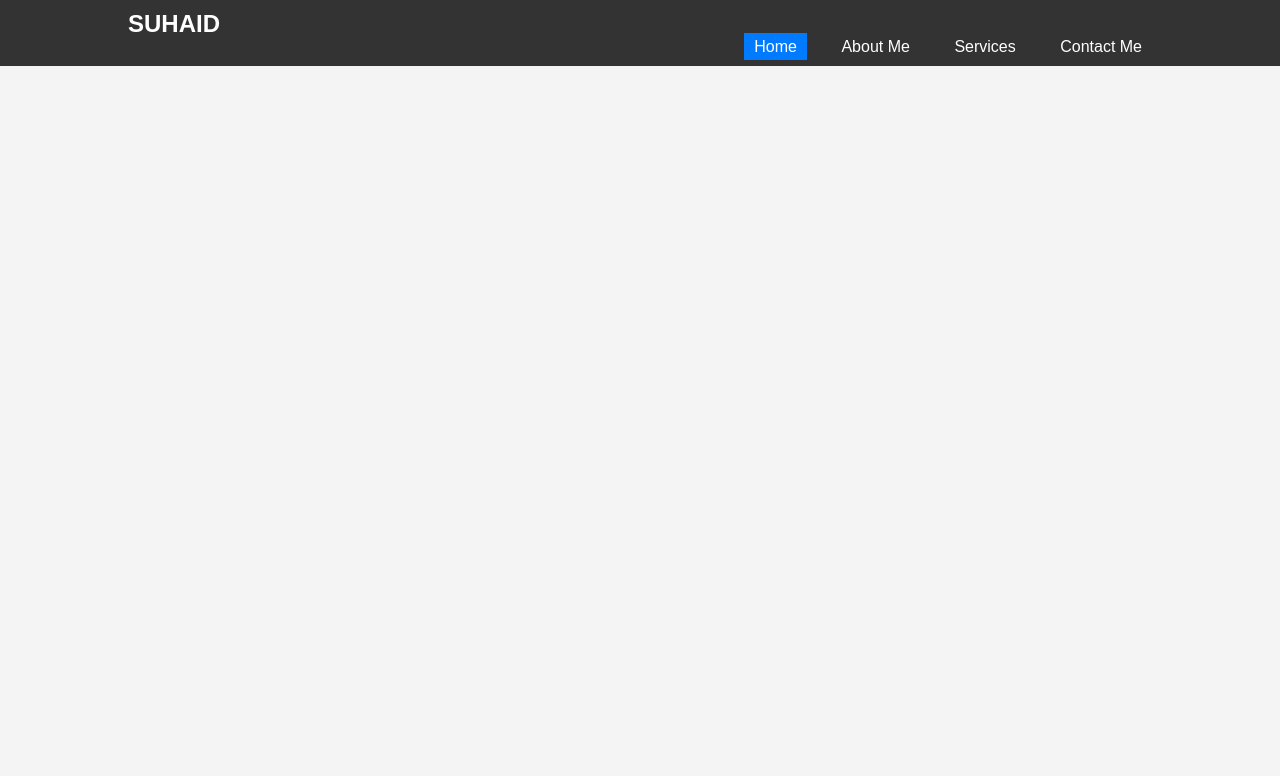
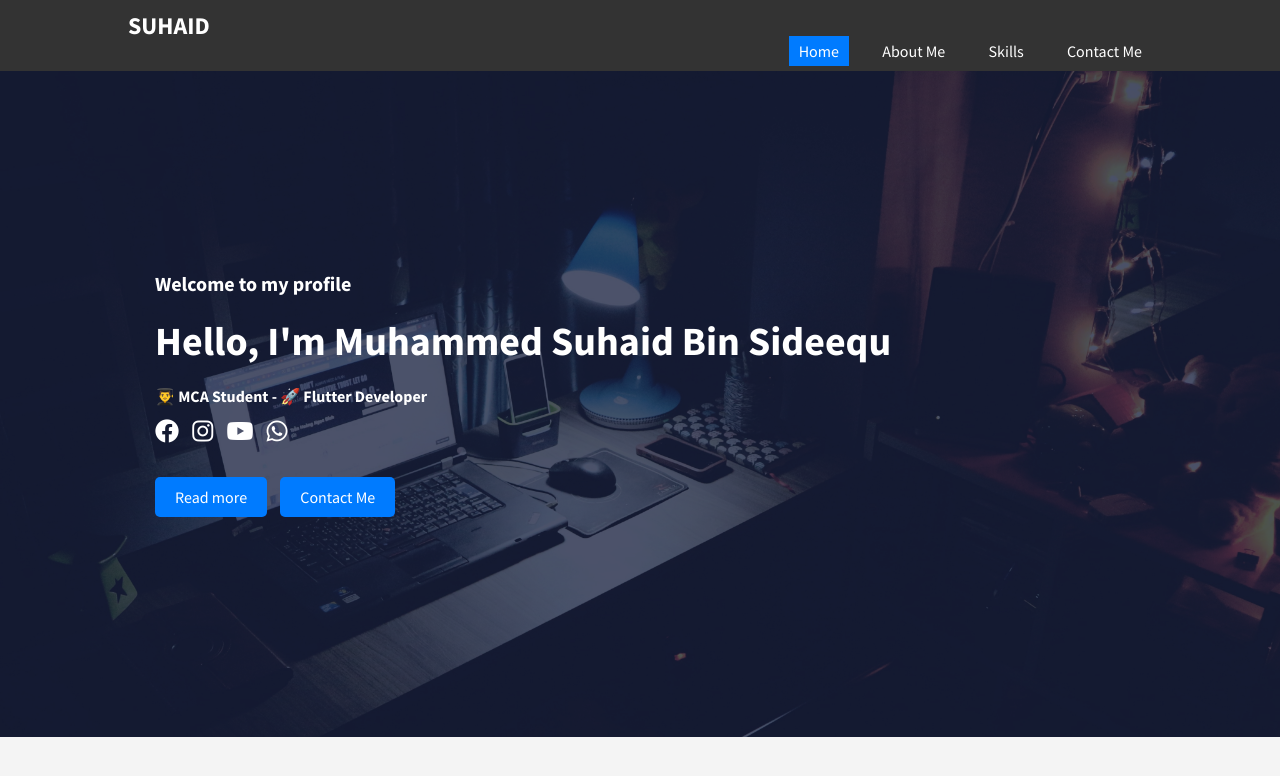
Before and after one commit to muhammed-suhaid/Portfolio, a plain HTML site: page index.html in a window 1280 px wide. Drawn offline with Linux system fonts and the light colour scheme.

Commit message:
Added banner

```diff
--- a/index.html
+++ b/index.html
@@ -5,6 +5,8 @@
     <meta name="viewport" content="width=device-width, initial-scale=1.0">
     <title>Muhammed Suhaid Bin Sideequ</title>
     <link href="style.css" rel="stylesheet" type="text/css">
+	<link href="//fonts.googleapis.com/css?family=Source+Sans+Pro:200,200i,300,300i,400,400i,600,600i,700,700i,900,900i&amp;subset=cyrillic,cyrillic-ext,greek,greek-ext,latin-ext,vietnamese" rel="stylesheet">
+    <link href="https://cdnjs.cloudflare.com/ajax/libs/font-awesome/6.4.0/css/all.min.css" rel="stylesheet">
 </head>
 <body>
 
@@ -16,11 +18,31 @@
             <ul class="menu">
                 <li><a href="index.html" class="active">Home</a></li>
                 <li><a href="#about">About Me</a></li>
-                <li><a href="#services">Services</a></li>
+                <li><a href="#skills">Skills</a></li>
                 <li><a href="#contact">Contact Me</a></li>
             </ul>
         </div>
     </nav>
 </header>
+
+<!-- Banner -->
+<div id="home" class="banner">
+    <div class="container">
+        <div class="banner-text">
+            <h6>Welcome to my profile</h6>
+            <h2>Hello, I'm <span>Muhammed Suhaid Bin Sideequ</span></h2>
+            <h4>👨‍🎓 MCA Student - 🚀 Flutter Developer</h4>
+            <ul class="social-icons">
+                <li><a href="https://www.facebook.com/muhammed.suhaid.54"><i class="fa-brands fa-facebook"></i></a></li>
+                <li><a href="https://www.instagram.com/invites/contact/?i=16hucw2ibzsk5&utm_content=3ydjjo5"><i class="fa-brands fa-instagram"></i></a></li>
+                <li><a href="https://www.youtube.com/channel/UCW3qEPTLC3hF5jZ9MESlJyw"><i class="fa-brands fa-youtube"></i></a></li>
+                <li><a href="https://wa.me/+919895757238"><i class="fa-brands fa-whatsapp"></i></a></li>
+            </ul>
+            <a href="#about" class="btn">Read more</a>
+            <a href="#contact" class="btn">Contact Me</a>
+        </div>
+    </div>
+</div>
+
 </body>
 </html>
--- a/style.css
+++ b/style.css
@@ -48,3 +48,69 @@ body {
 .navbar .menu li a.active {
     background-color: #007bff;
 }
+
+/* Banner */
+.banner {
+    position: relative;
+    background-image: url('images/image1.jpg');
+    background-size: cover;
+    color: white;
+    padding: 200px 0;
+    text-align: left;
+    padding-left: 30px;
+}
+
+.banner::before {
+    content: '';
+    position: absolute;
+    top: 0;
+    left: 0;
+    width: 100%;
+    height: 100%;
+    background-color: rgba(12, 22, 58, 0.7);
+
+}
+
+.banner h6 {
+    font-size: 20px;
+}
+
+.banner h2 {
+    font-size: 40px;
+    margin: 20px 0;
+}
+
+.banner .social-icons {
+    list-style: none;
+    padding: 0;
+}
+
+.banner .social-icons li {
+    display: inline-block;
+    margin: 10px 10px 10px 0px;
+}
+
+.banner .social-icons li a {
+    color: white;
+    font-size: 24px;
+    text-decoration: none;
+}
+
+.banner .btn {
+    display: inline-block;
+    background-color: #007bff;
+    color: white;
+    padding: 10px 20px;
+    margin: 20px 10px 20px 0px;
+    text-decoration: none;
+    border-radius: 5px;
+}
+
+.banner .btn:hover {
+    background-color: #0056b3;
+}
+
+.banner .banner-text {
+    position: relative;
+    z-index: 1;
+}
```
Also changed, not shown: images/image1.jpg (added).
